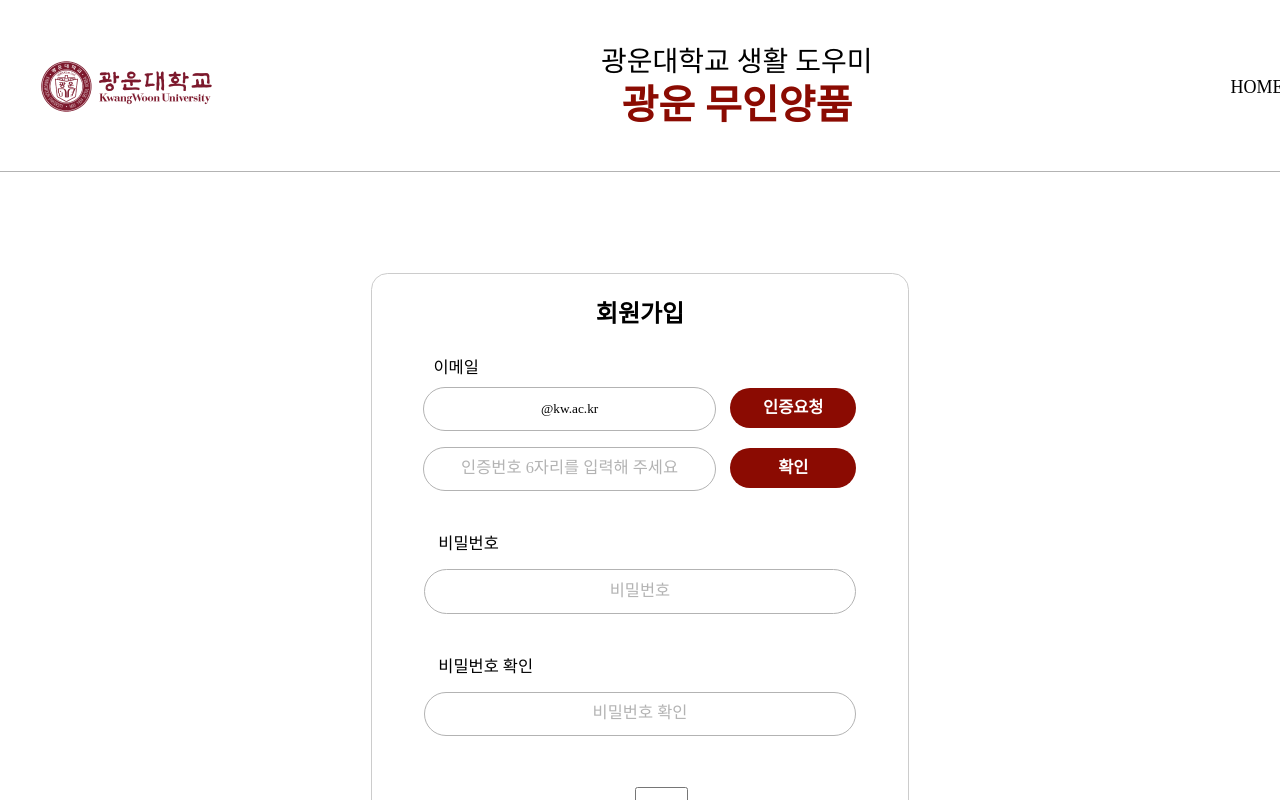
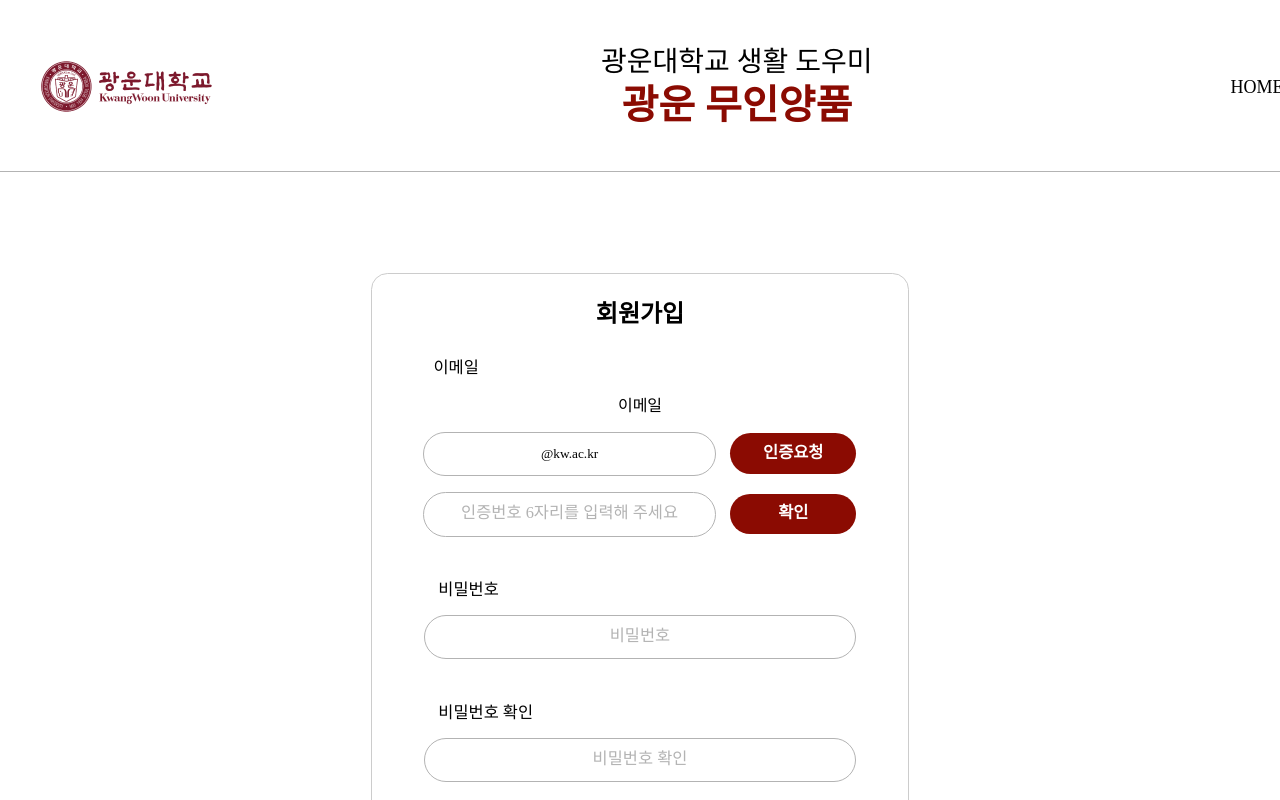
Before and after one commit to KW-MUJI/FE, a React (Create React App) app: page /signup in a window 1280 px wide. Shown: the top 800 px of the page. Built offline with nearby package versions, Linux system fonts and the light colour scheme; a web font is replaced by a local one.

Commit message:
회원가입창

```diff
--- a/src/App.js
+++ b/src/App.js
@@ -23,6 +23,7 @@ function App() {
         <Footer />
       </div>
     </Router>
+
   );
 }
 
--- a/src/components/Banner.js
+++ b/src/components/Banner.js
@@ -12,12 +12,12 @@ export const Banner = () => {
           <h2>광운대학교 생활 도우미</h2>
           <h1>광운 무인양품</h1>
         </div>
-
         <nav className="navbar">
           <ul className="navbar-menu">
             <li><a href="#home">HOME</a></li>
             <li><a href="#login">LOGIN</a></li>
             <li><a href="#kw" className="k-menu">광운대학교</a></li>
+
           </ul>
         </nav>
 
--- a/src/components/Signup.js
+++ b/src/components/Signup.js
@@ -5,6 +5,7 @@ import Modal from './Law';
 // 회원가입 컴포넌트
 const Signup = () => {
     console.log("signup page");
+
     // 모달
     const [isModalOpen, setModalOpen] = useState(false);
     const [modalType, setModalType] = useState('');
@@ -112,7 +113,11 @@ const Signup = () => {
             <form className="signup_form">
                 <h3>회원가입</h3>
                 <div className="id_container">
+
                     <p className="email-label" >이메일</p>
+
+                    <p>이메일</p>
+
                     <div>
                         <input
                             type="text"
@@ -133,6 +138,7 @@ const Signup = () => {
                         <button onClick={requestAuth}>인증요청</button>
                     </div>
                     <div>
+
                         <input
                             type="text"
                             name="pin"
```
Also changed, not shown: src/styles/Signup.css (line endings or trailing spaces).
